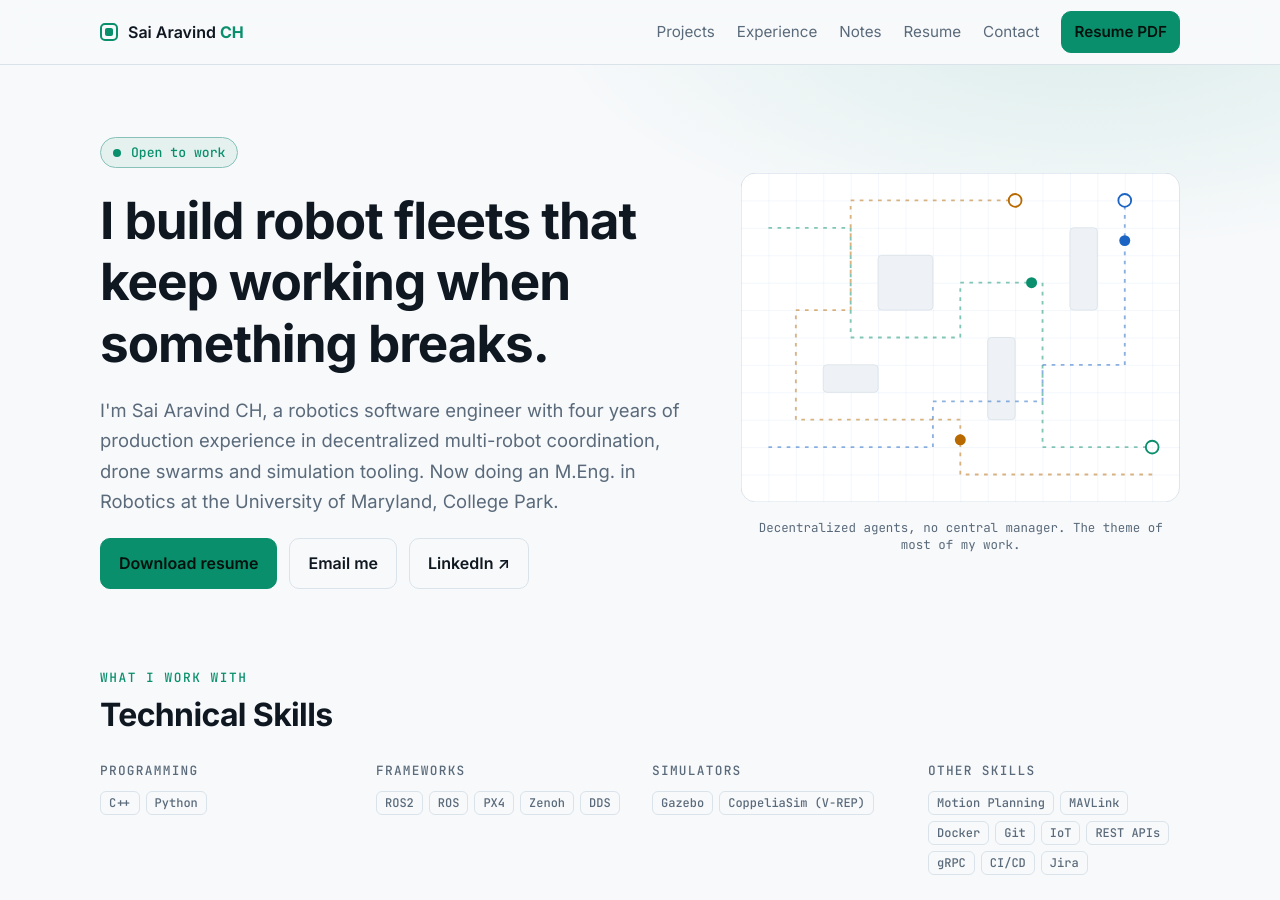
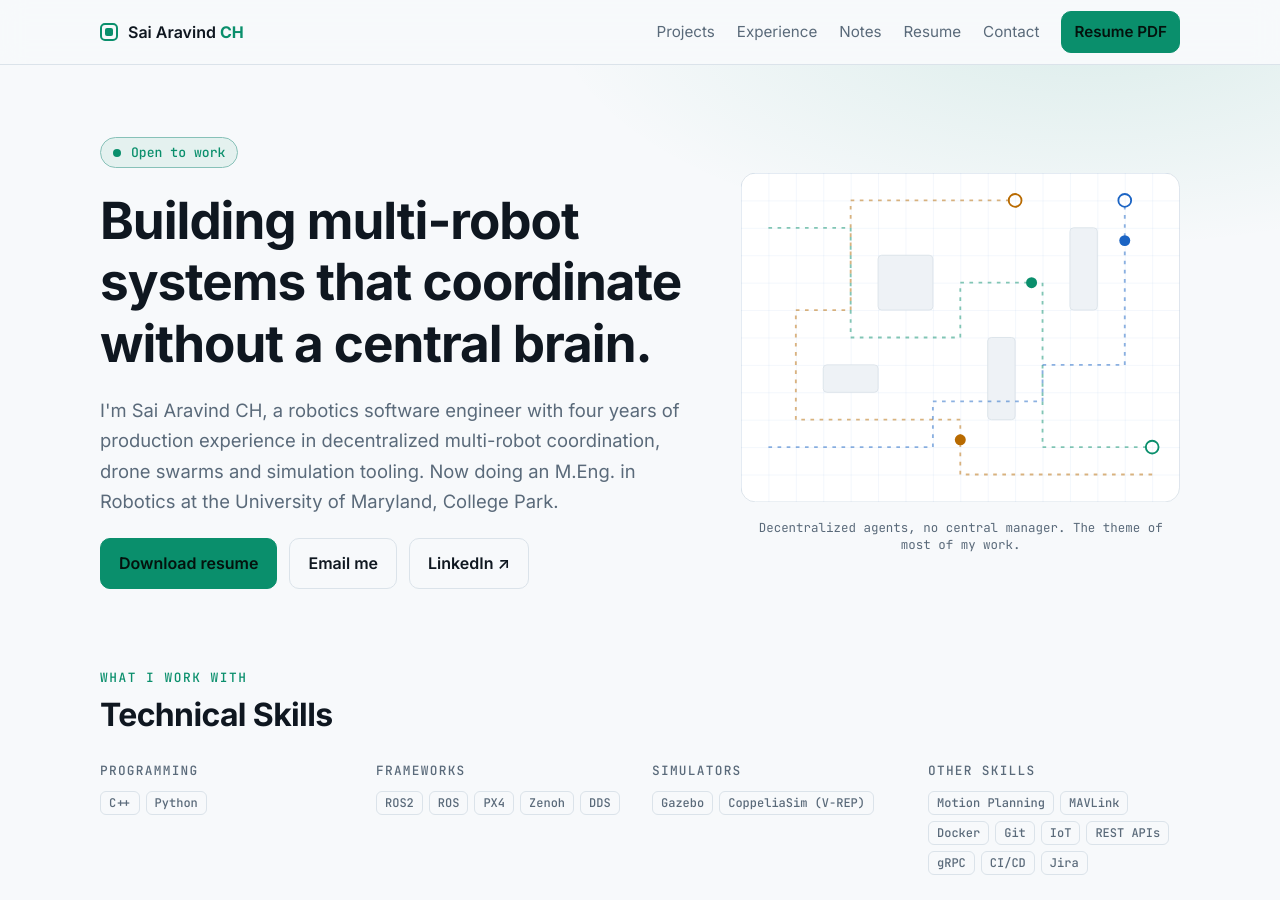
Before and after one commit to saiaravind19/saiaravind19.github.io, a Jekyll site: the page built from index.html, in a window 1280 px wide and 900 px high. Built offline with Jekyll 4.4.1, drawn with Linux system fonts in a browser that asks for light colours.

Commit message:
New hero tagline
Co-Authored-By: Claude Sonnet 5.5 <noreply@anthropic.com>
Claude-Session: https://claude.ai/code/session_01Rfb5H5jk6Tt4eWcFB2eMuY

```diff
--- a/index.html
+++ b/index.html
@@ -7,7 +7,7 @@ body_class: home
   <div class="wrap hero-grid">
     <div class="hero-copy">
       <p class="status"><span class="dot" aria-hidden="true"></span>{{ site.data.profile.status }}</p>
-      <h1>I build robot fleets that keep working when something breaks.</h1>
+      <h1>Building multi-robot systems that coordinate without a central brain.</h1>
       <p class="lede">
         I'm {{ site.data.profile.name }}, a robotics software engineer with four years of production experience in
         decentralized multi-robot coordination, drone swarms and simulation tooling. Now doing an M.Eng. in Robotics at the
```
